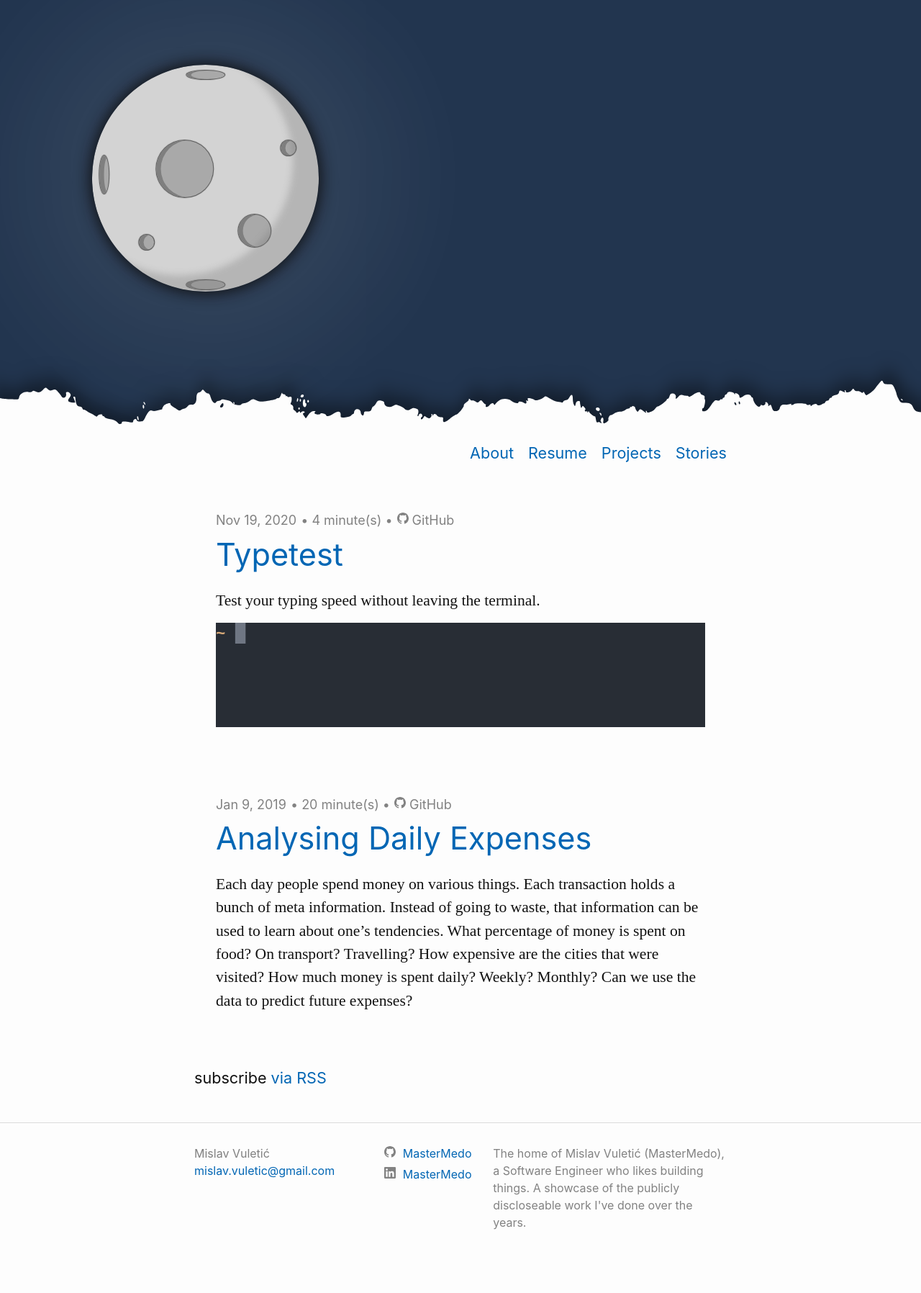
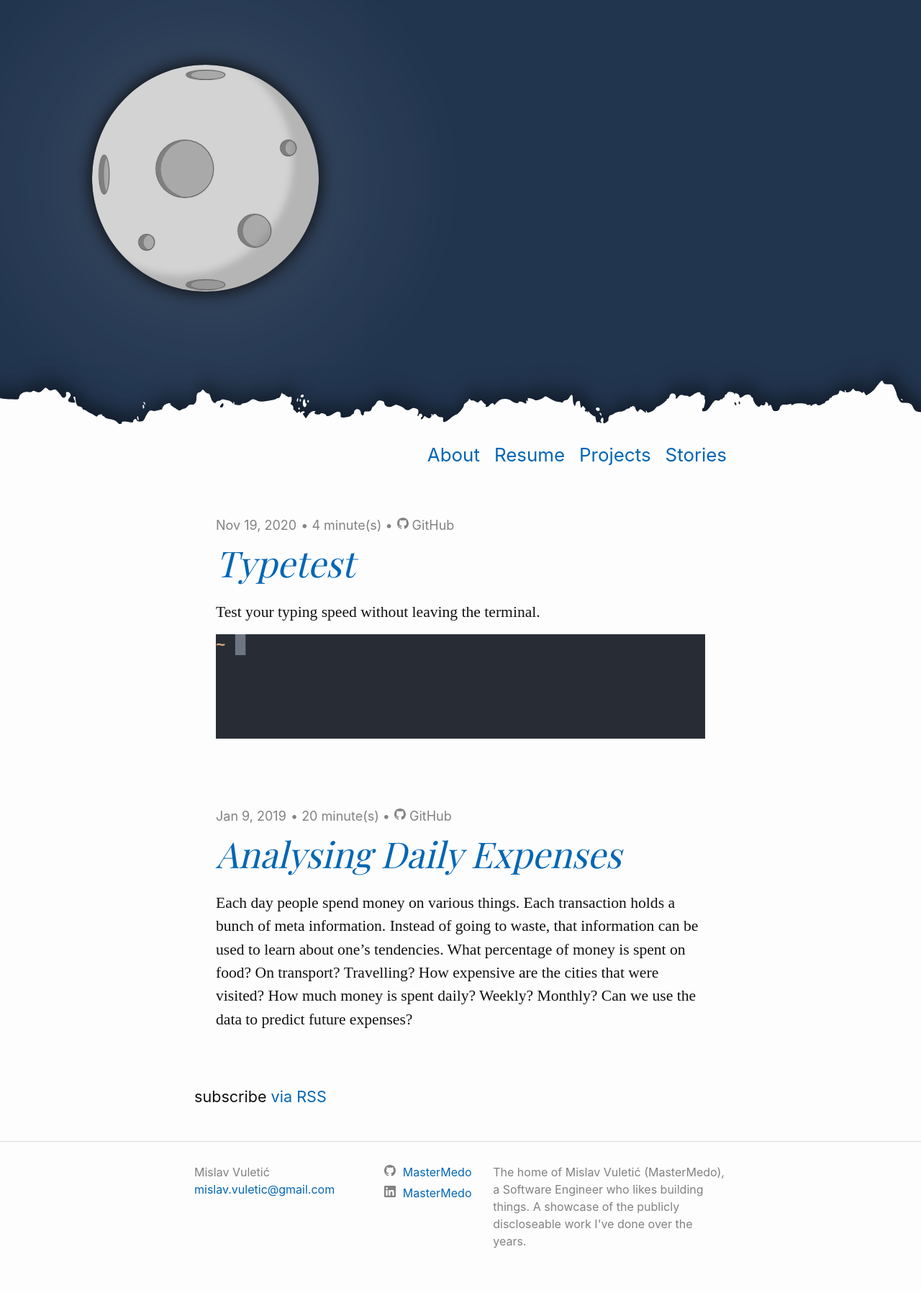
Before and after one commit to MasterMedo/mastermedo.github.io, a Jekyll site: the page built from projects.md, in a window 1280 px wide. Shown: the whole page at 72% size. Built offline with Jekyll 4.4.1, drawn with Linux system fonts in a browser that asks for light colours; some web fonts are replaced; before the commit the page ends 1770 px from its top, so only the background shows below that.

Commit message:
update title font

```diff
--- a/_sass/minima.scss
+++ b/_sass/minima.scss
@@ -1,9 +1,13 @@
 @charset "utf-8";
 @import url('https://fonts.googleapis.com/css2?family=Noto+Serif+KR&display=swap');
+@import url('https://fonts.googleapis.com/css2?family=Playfair+Display&display=swap');
+@import url('https://fonts.googleapis.com/css2?family=Playfair+Display:ital,wght@1,600&display=swap');
+
 // Define defaults for each variable.
 
 $base-font-family: -apple-system, BlinkMacSystemFont, "Segoe UI", Roboto, Helvetica, Arial, sans-serif, "Apple Color Emoji", "Segoe UI Emoji", "Segoe UI Symbol" !default;
 $serif-font-family: "Noto Serif KR", serif;
+$serif-heading-font-family: "Playfair Display", serif;
 $base-font-weight: 400 !default;
 $small-font-size: 18px !default;
 $base-font-size: $small-font-size * 1.2 !default;
--- a/_sass/minima/_base.scss
+++ b/_sass/minima/_base.scss
@@ -94,6 +94,8 @@ li {
  * Headings
  */
 h1, h2, h3, h4, h5, h6 {
+  font-family: $serif-heading-font-family;
+  font-style: italic;
   font-weight: $base-font-weight;
 }
 
--- a/_sass/minima/_layout.scss
+++ b/_sass/minima/_layout.scss
@@ -29,7 +29,7 @@
   text-align: right;
   width: 100%;
   overflow: auto;
-  font-size: $base-font-size;
+  @include relative-font-size(1.2);
 
   .nav-trigger {
       display: none;
@@ -130,7 +130,7 @@
 }
 
 .post-list-heading {
-  @include relative-font-size(1.75);
+  @include relative-font-size(2.75);
 }
 
 .post-list {
@@ -164,7 +164,7 @@
 
 .post-link {
   display: block;
-  @include relative-font-size(2);
+  @include relative-font-size(2.3);
 }
 
 
```
